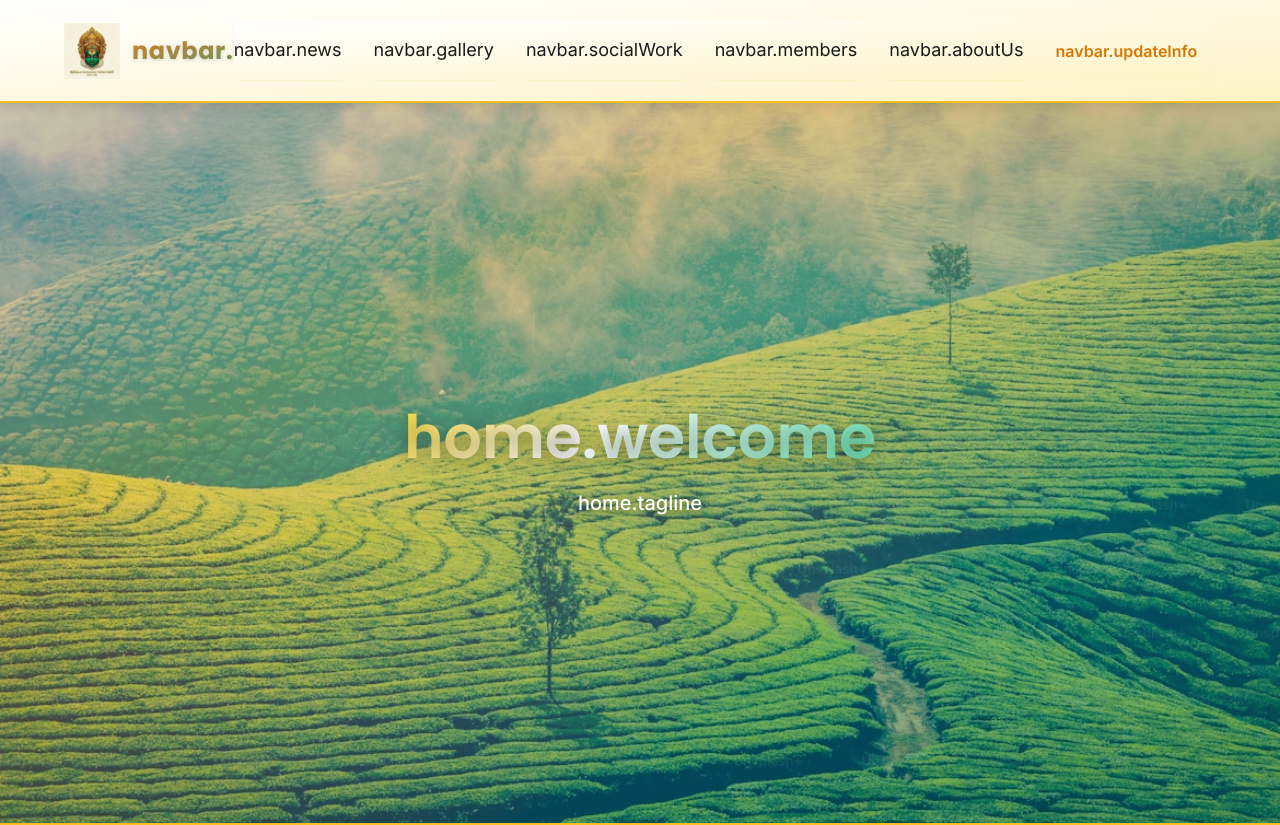
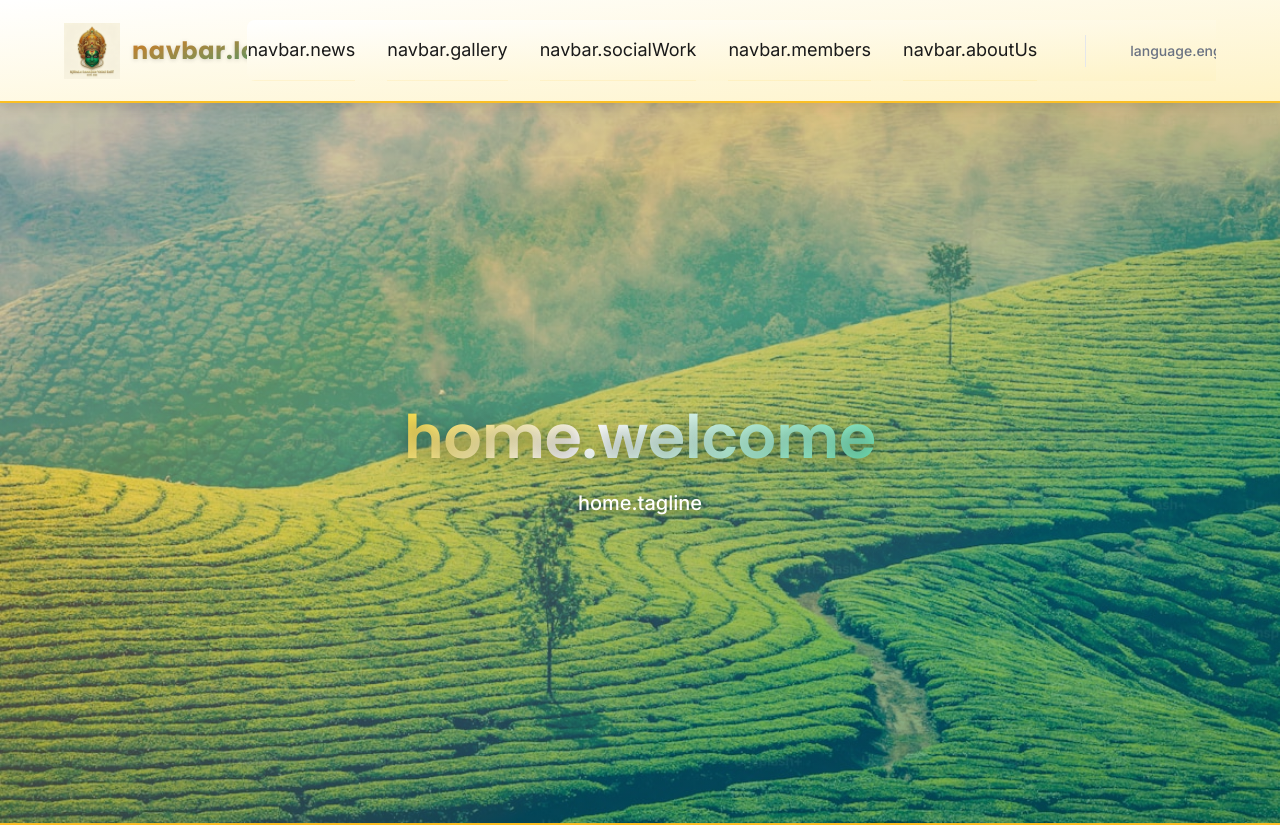
Before and after one commit to advait2711/vks, a React (Vite) app in the folder frontend/vite-project/: page / in a window 1280 px wide. Shown: the top 825 px of the page. Built offline with nearby package versions, Linux system fonts and the light colour scheme; no server answers; the HTML template or start-up script is replaced by a standard one.

Commit message:
hide update--info

```diff
--- a/frontend/vite-project/src/components/Navbar.jsx
+++ b/frontend/vite-project/src/components/Navbar.jsx
@@ -74,11 +74,11 @@ const Navbar = () => {
             {t('navbar.aboutUs')}
           </Link>
         </li>
-        <li className="md:text-gold-accent md:font-semibold w-full md:w-auto py-4 md:py-2 text-lg md:text-base group" onClick={closeMenu}>
+        {/* <li className="md:text-gold-accent md:font-semibold w-full md:w-auto py-4 md:py-2 text-lg md:text-base group" onClick={closeMenu}>
           <Link to="/update-info" className="text-inherit no-underline block relative after:content-[''] after:absolute after:bottom-0 after:left-0 after:w-0 after:h-0.5 after:bg-gradient-to-r after:from-gold-primary after:to-emerald-primary after:transition-all after:duration-300 group-hover:after:w-full group-hover:text-gold-accent group-hover:-translate-y-0.5">
             {t('navbar.updateInfo')}
           </Link>
-        </li>
+        </li> */}
         <li className="md:ml-4 md:pl-4 md:border-l md:border-gray-200 border-b-0 after:hidden">
           <LanguageSwitcher />
         </li>
```
